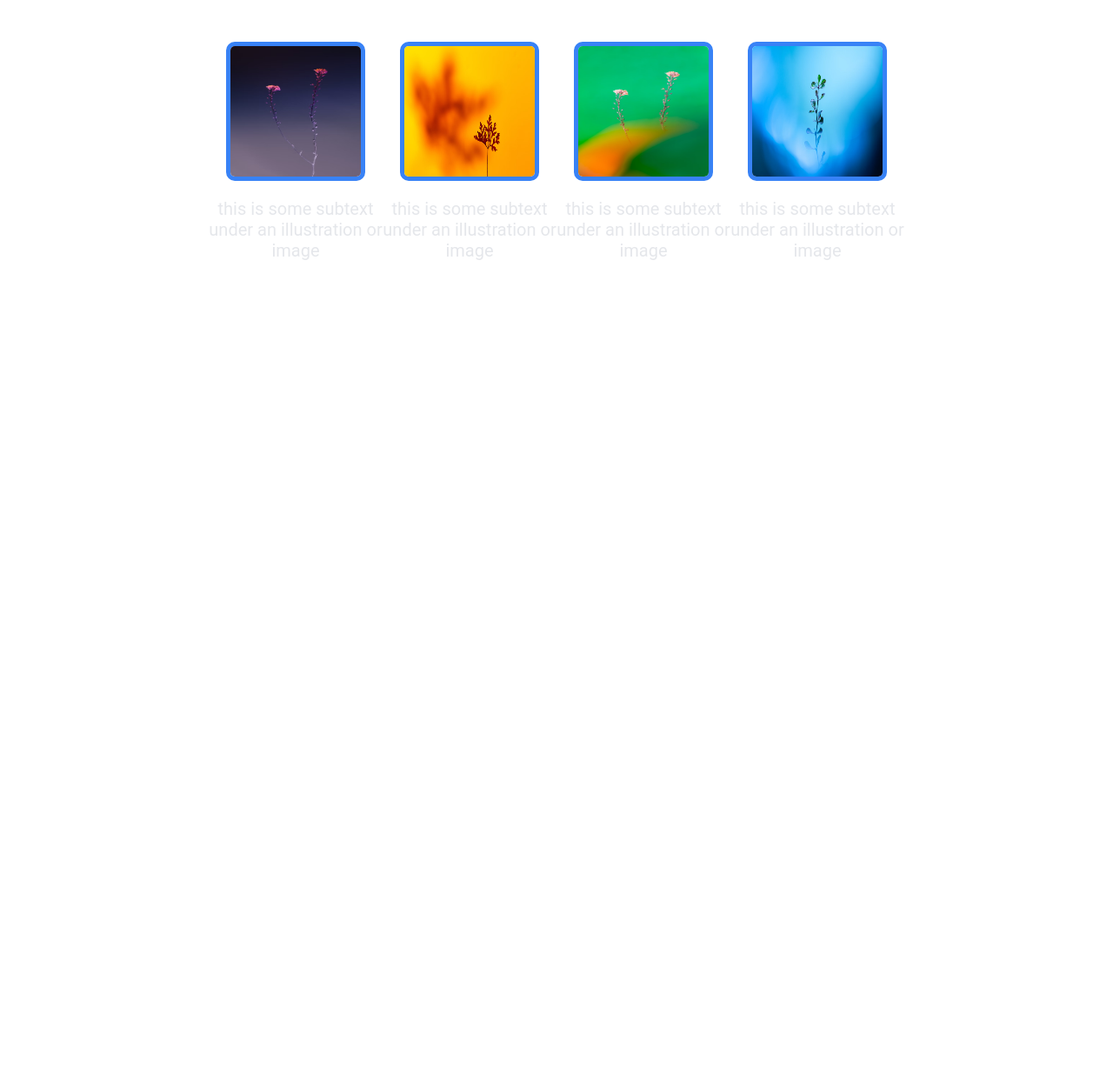
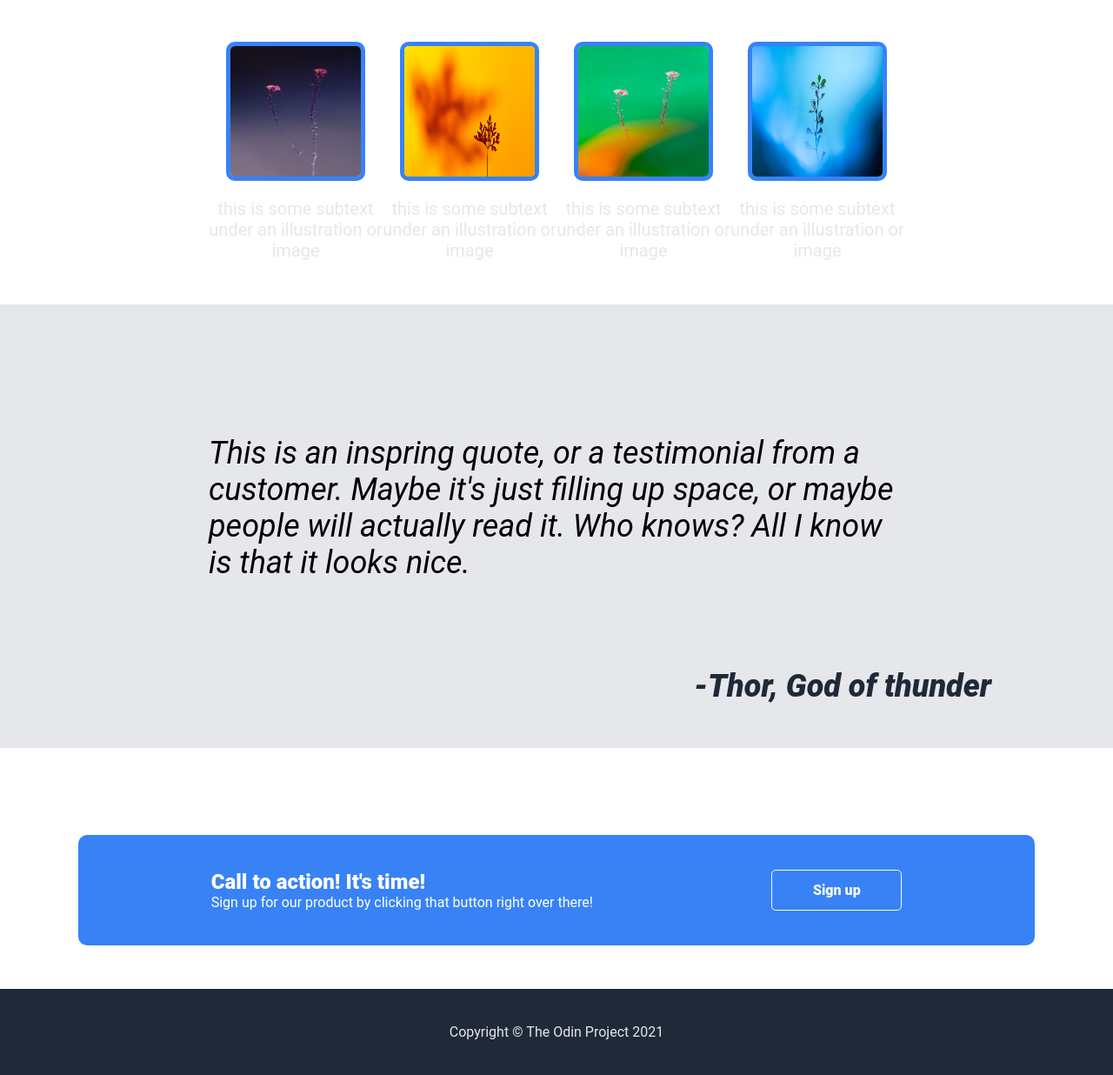
Before and after one commit to Jonathen027/landing_page, a plain HTML site: page index.html in a window 1280 px wide. Shown: the part 1026-2262 px from the top of the page at 87% size. Before the commit the page ends 1326 px from the top, so only its background shows below. Drawn offline with Linux system fonts and the light colour scheme.

Commit message:
added quote section, sign-up section and the footer

```diff
--- a/index.html
+++ b/index.html
@@ -56,5 +56,32 @@
         </div>
     </section>
 
+    <section>
+
+        <div class="quote">
+            <div class="quote-box">
+                <p class="quote-text">This is an inspring quote, or a testimonial from a customer. Maybe it's just filling up space, or maybe people will actually read it. Who knows? All I know is that it looks nice.</p>
+                <p class="signature">-Thor, God of thunder</p>
+            </div>
+        </div>
+    </section>
+
+    <section>
+        <div class="sign-up-container">
+            <div class="sign-up-box">
+                <div class="sign-up-text">
+                    <p class="sign-up-title">Call to action! It's time!</p>
+                    <p>Sign up for our product by clicking that button right over there!</p>
+                </div>
+                <button class="sign-up-btn">Sign up</button>
+            </div>
+        </div>
+    </section>
+
+    <section>
+        <div class= "footer-container">
+            <p>Copyright &copy The Odin Project 2021</p>
+        </div>
+    </section>
 </body>
 </html>
--- a/style.css
+++ b/style.css
@@ -103,13 +103,87 @@
     max-width: 100%;
     min-height:150px;
     min-width:100%;
-
-
 }
 
 .info-text{
     text-align: center;
     color: #e5e7eb;
     font-size: 20px;
+}
+
+.quote {
+    display: flex;
+    justify-content: center;
+    margin: 100px;
+    background-color: #E5e7eb;
+    margin: 50px 0px;
+    font-size: 36px;
+    font-style: italic;
+}
+
+.quote-text {
+    margin: 100px;
+}
+
+.signature {
+    display: flex;
+    font-weight: 1000;
+    color: #1f2937;
+    justify-content: flex-end;
+}
+
+.quote-box {
+    display: flex;
+    width: 1000px;
+    flex-direction: column;
+    padding: 50px;
+}
+
+.sign-up-container {
+    display: flex;
+    justify-content: center;
+}
+
+.sign-up-box {
+    width: 1000px;
+    display: flex;
+    background-color: #3882F6;
+    justify-content: space-around;
+    margin: 50px;
+    padding: 40px 50px;
+    border-radius: 10px;
+}
+
+.sign-up-text {
+    display: flex;
+    flex-direction: column;
+    color: white;
+    font-size: 16px;
+}
+
+.sign-up-title {
+    font-weight: 1000;
+    font-size: 24px;
+}
+
+.sign-up-btn {
+    color: #F9FAF8;
+    background-color: #3882F6;
+    width: 150px;
+    font-size: 16px;
+    font-weight: 900;
+    border: solid #F9FAF8 1px;
+    border-radius: 5px;
 
 }
+
+.footer-container {
+    display: flex;
+    flex: 1;
+    max-height: 100%;
+    justify-content: center;
+    padding: 40px;
+    background-color: #1f2937;
+    color: #E5e7eb;
+
+}
```
